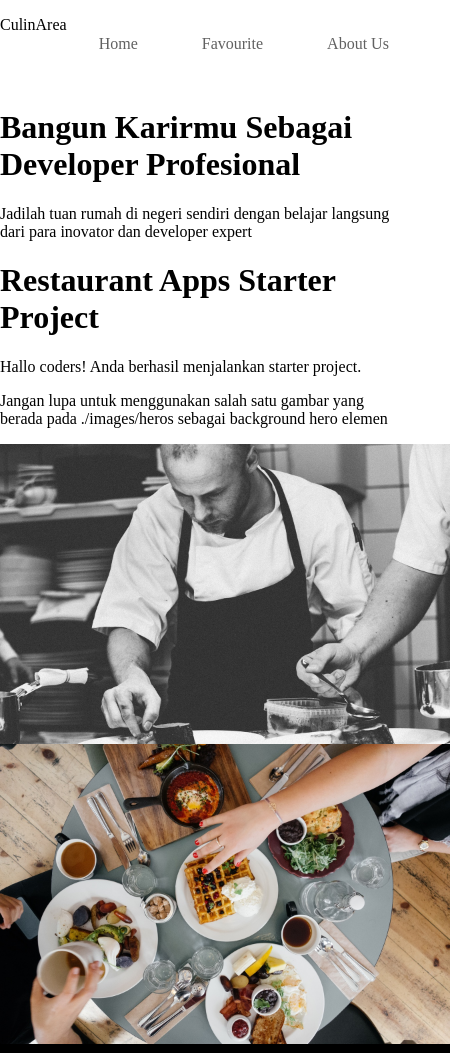
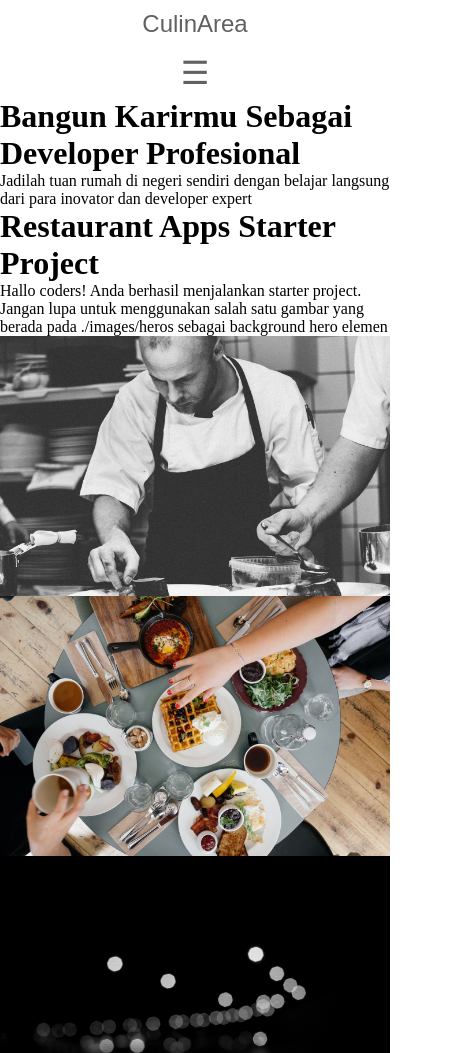
Before and after one commit to dwihp2/dicoding-frontend-expert-class, a website built with webpack: page restaurant-apps/src/templates/index.html in a window 390 px wide. Shown: the top 1053 px of the page, 450 px wide, since content can reach past the window. Built offline with nearby package versions, Linux system fonts and the light colour scheme; files whose address does not match are found by name.

Commit message:
finalize app-bar w/ responsive view&hamburger menu

```diff
--- a/restaurant-apps/src/scripts/index.js
+++ b/restaurant-apps/src/scripts/index.js
@@ -1,2 +1,21 @@
 import 'regenerator-runtime'; /* for async await transpile */
 import '../styles/main.css';
+import '../styles/responsive.css';
+
+const menu = document.querySelector('#menu');
+const hero = document.querySelector('.hero');
+const main = document.querySelector('main');
+const drawer = document.querySelector('#drawer');
+
+menu.addEventListener("click", event=> {
+    drawer.classList.toggle('open');
+    event.stopPropagation();
+});
+
+hero.addEventListener("click", ()=> {
+    drawer.classList.remove('open');
+});
+
+main.addEventListener("click", ()=> {
+    drawer.remove('open');
+});
--- a/restaurant-apps/src/styles/main.css
+++ b/restaurant-apps/src/styles/main.css
@@ -3,6 +3,8 @@ img {
 }
 
 * {
+    padding: 0;
+    margin: 0;
     box-sizing: border-box;
 }
 
@@ -26,8 +28,8 @@ body {
 }
 
 .app-bar a {
-    display: inline-block;
-    padding: 1em;
+    /* display: inline-block; */
+    padding: 0.2em;
     text-decoration: none;
     color: #616161;
 }
@@ -43,13 +45,25 @@ body {
     grid-template-columns: repeat(3, 1fr);
 }
 
+.app-bar__menu {
+    font-size: 32px;
+    margin: 0px auto;
+    display: flex;
+    justify-content: center;
+    align-items: center;
+}
+
 /* app-bar logo */
 .app-bar__logo {
-    grid-column: 1;
+    display: inline-flex;
+    justify-content: flex-start;
+    align-items: center;
+    padding-left: 1.3em;
 }
 
 .app-bar__logo_title {
-
+    font-family:fantasy;
+    font-size: x-large;
 }
 
 /* app-bar nav__item */
--- /dev/null
+++ b/restaurant-apps/src/styles/responsive.css
@@ -0,0 +1,54 @@
+@media screen and ( max-width: 499px) {
+    .app-bar__nav {
+        margin-top: 3em;
+        z-index: 10;
+        background-color: #fff;
+        width: 300px;
+        position: absolute;
+
+        /* This trasform moves the drawer off canvas. */
+        -webkit-transform: translate(-300px, 0);
+        transform: translate(-300px, 0);
+
+        /* animate the drawer*/
+        transition: transform 0.3s ease;
+    }
+
+    .app-bar__inner {
+        display: grid;
+        grid-template-columns: 1fr;
+        grid-template-rows: 1fr;
+    }
+
+    .app-bar__logo {
+        padding: 5px 0px;
+        display: inline-flex;
+        justify-content: center;
+        align-items: center;
+    }
+
+    .open {
+        -webkit-transform: translate(0, 0);
+        transform: translate(0, 0);
+    }
+
+    .app-bar__nav_list {
+        width: 100%;
+        padding: 0;
+        margin: 0;
+        display: list-item;
+    }
+
+    .app-bar__nav_item {
+        /* display: list-item; */
+        border-bottom: 1px solid #e0e0e0;
+        width: 100%;
+        text-align: left;
+    }
+}
+
+@media screen and (min-width: 500px) {
+    .app-bar__menu {
+        display: none;
+    }
+}
--- a/restaurant-apps/src/templates/index.html
+++ b/restaurant-apps/src/templates/index.html
@@ -9,11 +9,12 @@
 </head>
 <body>
 <div class="app-bar">
-    <div id="drawer" class="app-bar__inner">
+    <div class="app-bar__inner">
         <div class="app-bar__logo">
-            <p class="app-bar_logo__title">CulinArea</p>
+            <a class="app-bar__logo_title" href="#">CulinArea</a></li>
         </div>
-        <nav class="app-bar__nav">
+        <a id="menu" class="app-bar__menu">☰</a>
+        <nav id="drawer" class="app-bar__nav">
             <ul class="app-bar__nav_list">
                 <li class="app-bar__nav_item"><a href="#">Home</a></li>
                 <li class="app-bar__nav_item"><a href="#">Favourite</a></li>
@@ -33,10 +34,10 @@
 <h1>Restaurant Apps Starter Project</h1>
 <p>Hallo coders! Anda berhasil menjalankan starter project.</p>
 <p>Jangan lupa untuk menggunakan salah satu gambar yang berada pada ./images/heros sebagai background hero elemen</p>
-<img src="./images/heros/hero-image_1.jpg" width="450" alt="">
-<img src="./images/heros/hero-image_2.jpg" width="450" alt="">
-<img src="./images/heros/hero-image_3.jpg" width="450" alt="">
-<img src="./images/heros/hero-image_4.jpg" width="450" alt="">
+<img src="./images/heros/hero-image_1.jpg" width="100%" alt="">
+<img src="./images/heros/hero-image_2.jpg" width="100%" alt="">
+<img src="./images/heros/hero-image_3.jpg" width="100%" alt="">
+<img src="./images/heros/hero-image_4.jpg" width="100%" alt="">
 <footer>
     <ul>
         <li><a href="#">Help</a></li>
```
